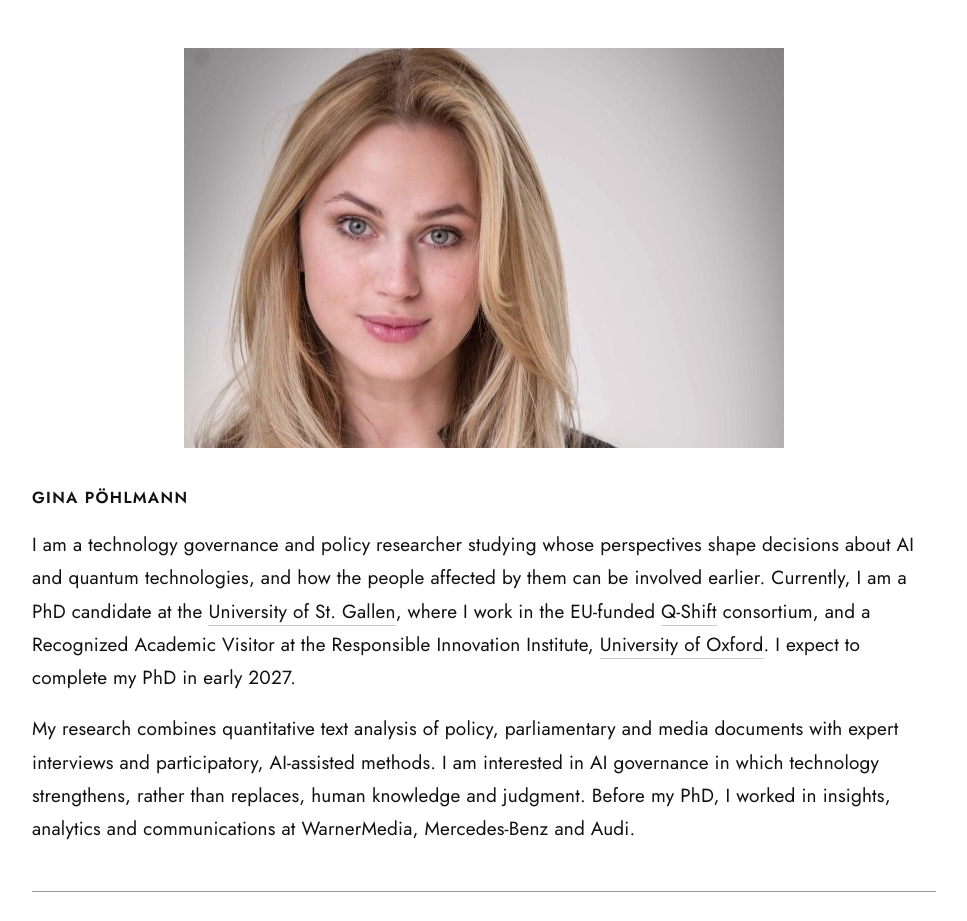
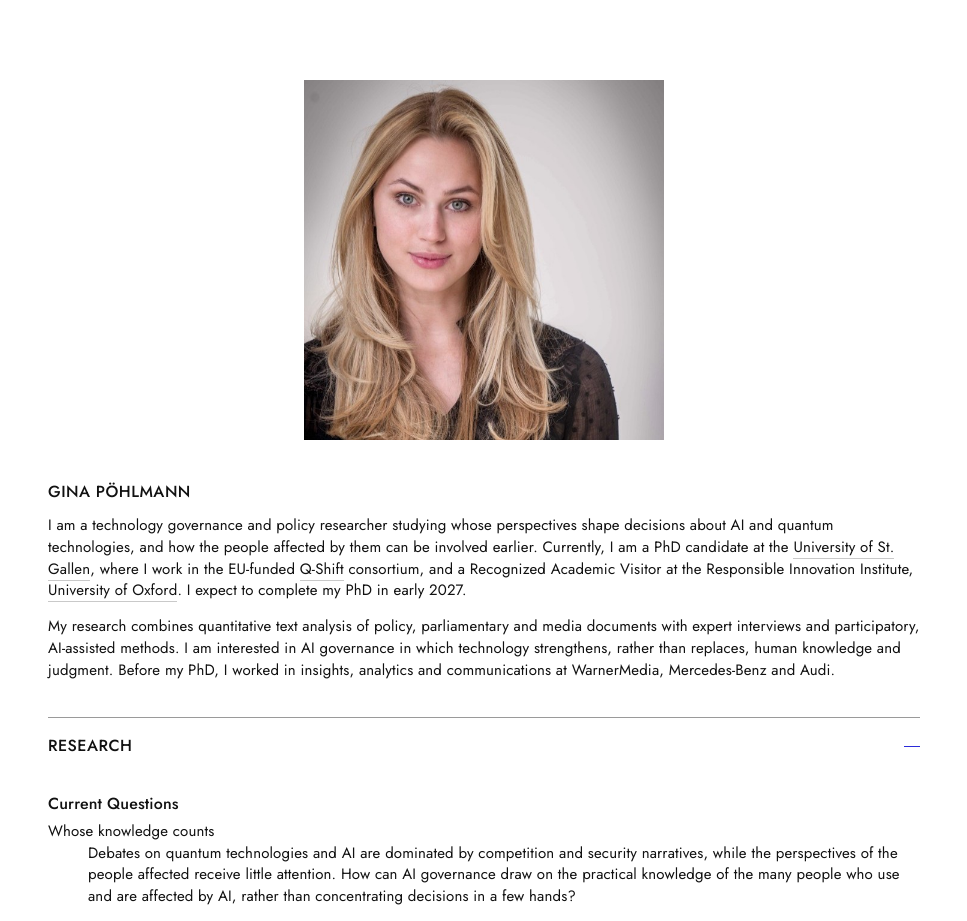
Before and after one commit to poehgina/poehgina.github.io, a plain HTML site: page index.html in a window 1280 px wide. Shown: the top 921 px of the page, without its empty margins (156-1123 px from the left). Drawn offline with Linux system fonts and the light colour scheme.

Commit message:
Lighter, smaller type and uncropped photo, closer to reference design

```diff
--- a/index.html
+++ b/index.html
@@ -7,17 +7,17 @@
 <meta name="description" content="Gina Pöhlmann – technology governance and policy researcher, PhD candidate at the University of St. Gallen.">
 <link rel="preconnect" href="https://fonts.googleapis.com">
 <link rel="preconnect" href="https://fonts.gstatic.com" crossorigin>
-<link href="https://fonts.googleapis.com/css2?family=Jost:ital,wght@0,400;0,500;0,600;1,400&display=swap" rel="stylesheet">
+<link href="https://fonts.googleapis.com/css2?family=Jost:ital,wght@0,400;0,500;1,400&display=swap" rel="stylesheet">
 <style>
   :root { --ink:#111; --rule:#9a9a9a; --line:#c9c9c9; --accent:#2b2bd9; }
   * { box-sizing:border-box; }
   body { margin:0; background:#fff; color:var(--ink);
-         font-family:"Futura PT", Futura, "Jost", "Century Gothic", sans-serif;
-         font-size:19px; line-height:1.75; letter-spacing:0.01em; }
-  .wrap { max-width:960px; margin:0 auto; padding:48px 28px 120px; }
-  .photo { display:block; width:100%; max-width:600px; aspect-ratio:3/2; object-fit:cover; object-position:center 10%; margin:0 auto 36px; }
-  .name { font-size:1rem; font-weight:600; letter-spacing:0.08em; text-transform:uppercase; margin:0 0 16px; }
-  p { margin:0 0 18px; }
+         font-family:"futura-pt", "Futura PT", "Jost", Futura, "Century Gothic", sans-serif;
+         font-size:15px; line-height:1.45; letter-spacing:0.01em; font-weight:400; }
+  .wrap { max-width:920px; margin:0 auto; padding:80px 24px 120px; }
+  .photo { display:block; width:100%; max-width:360px; height:auto; margin:0 auto 40px; }
+  .name { font-size:1rem; font-weight:500; letter-spacing:0.03em; text-transform:uppercase; margin:0 0 12px; }
+  p { margin:0 0 14px; }
   a { color:inherit; text-decoration:none; border-bottom:1px solid var(--line); }
   a:hover { border-bottom-color:var(--ink); }
   em { font-style:italic; }
@@ -25,35 +25,35 @@
   details { border-top:1px solid var(--rule); }
   details:last-of-type { border-bottom:1px solid var(--rule); }
   summary { list-style:none; cursor:pointer; display:flex; justify-content:space-between; align-items:center;
-            padding:26px 0; font-weight:600; letter-spacing:0.08em; text-transform:uppercase; font-size:1rem; }
+            padding:16px 0; font-weight:500; letter-spacing:0.03em; text-transform:uppercase; font-size:1rem; }
   summary::-webkit-details-marker { display:none; }
-  summary::after { content:""; width:22px; height:22px; flex:none;
+  summary::after { content:""; width:16px; height:16px; flex:none;
     background:
-      linear-gradient(var(--accent),var(--accent)) center/22px 1.5px no-repeat,
-      linear-gradient(var(--accent),var(--accent)) center/1.5px 22px no-repeat; }
-  details[open] summary::after { background:linear-gradient(var(--accent),var(--accent)) center/22px 1.5px no-repeat; }
-  .body { padding:0 0 30px; }
+      linear-gradient(var(--accent),var(--accent)) center/16px 1px no-repeat,
+      linear-gradient(var(--accent),var(--accent)) center/1px 16px no-repeat; }
+  details[open] summary::after { background:linear-gradient(var(--accent),var(--accent)) center/16px 1px no-repeat; }
+  .body { padding:0 0 24px; }
 
-  h3 { font-size:1.05rem; font-weight:600; margin:22px 0 4px; }
-  .entry { margin:0 0 22px; }
+  h3 { font-size:1rem; font-weight:500; margin:18px 0 6px; }
+  .entry { margin:0 0 16px; }
   .entry .t { display:block; }
-  .entry .d { display:block; padding-left:48px; }
+  .entry .d { display:block; padding-left:40px; }
   .note { font-style:italic; margin-top:8px; }
   .contact h3 { margin-top:14px; }
-  @media (max-width:600px){ body{font-size:17px} .entry .d{padding-left:24px} }
+  @media (max-width:600px){ .wrap{padding-top:48px} .photo{max-width:280px} .entry .d{padding-left:20px} }
 </style>
 </head>
 <body>
 <div class="wrap">
 
-  <!-- Photo: photo.jpeg (square source, shown as a 3:2 crop). Without it, this line disappears. -->
+  <!-- Photo: photo.jpeg (square, shown uncropped). Without it, this line disappears. -->
   <img class="photo" src="photo.jpeg" alt="Gina Pöhlmann" onerror="this.remove()">
 
   <p class="name">Gina Pöhlmann</p>
   <p>I am a technology governance and policy researcher studying whose perspectives shape decisions about AI and quantum technologies, and how the people affected by them can be involved earlier. Currently, I am a PhD candidate at the <a href="https://www.unisg.ch/en/">University of St. Gallen</a>, where I work in the EU-funded <a href="https://chanse.org/qshift/">Q-Shift</a> consortium, and a Recognized Academic Visitor at the Responsible Innovation Institute, <a href="https://www.cs.ox.ac.uk/">University of Oxford</a>. I expect to complete my PhD in early 2027.</p>
   <p>My research combines quantitative text analysis of policy, parliamentary and media documents with expert interviews and participatory, AI-assisted methods. I am interested in AI governance in which technology strengthens, rather than replaces, human knowledge and judgment. Before my PhD, I worked in insights, analytics and communications at WarnerMedia, Mercedes-Benz and Audi.</p>
 
-  <div style="height:28px"></div>
+  <div style="height:22px"></div>
 
   <details open>
     <summary>Research</summary>
```
